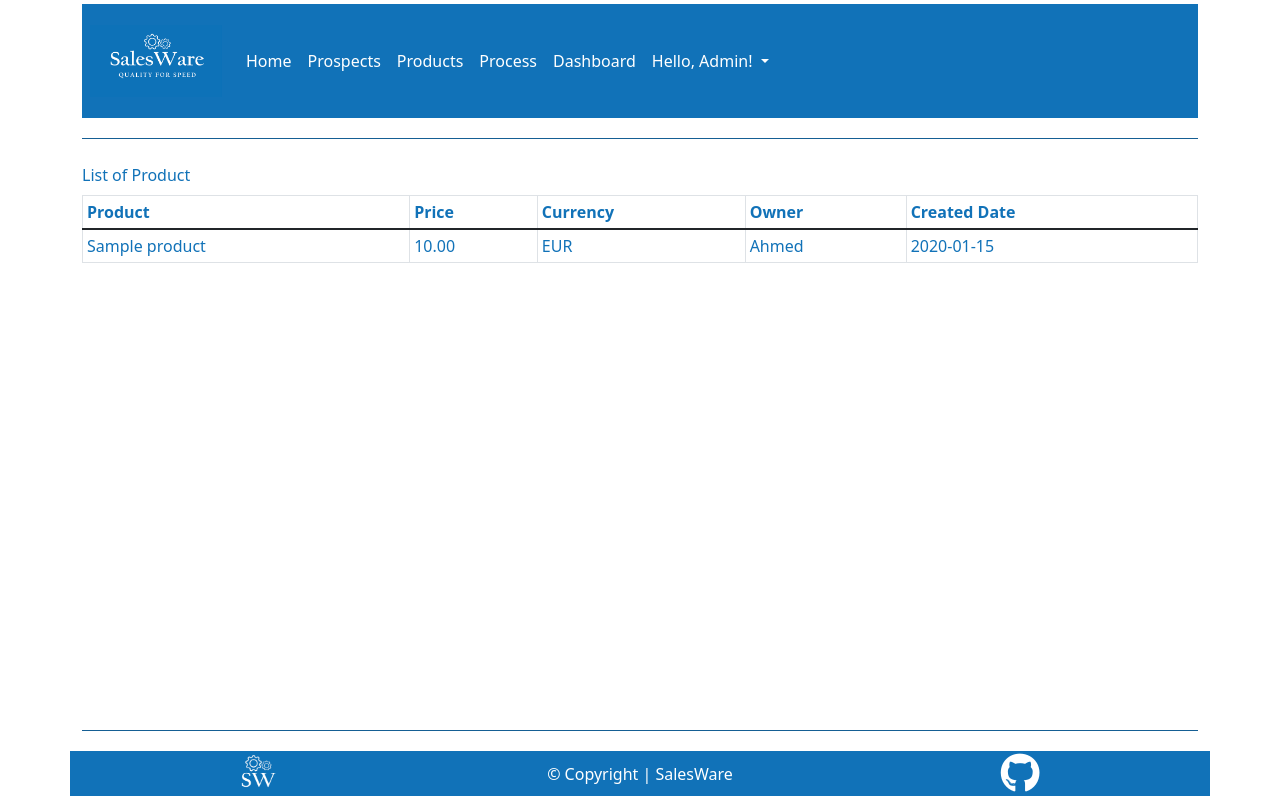
After one commit to ahmedcodein/salesware, a Django app: template product/templates/product/product_list.html in a window 1280 px wide. The commit adds this page. Run offline with Django 5.2, Linux system fonts and the light colour scheme; the template is opened without the code that fills it: values that come from a table or form of the project are taken from there, others are empty; a user stored in the database is signed in; data comes from the database, SQL or seed files in the repository; both versions use the stored data as it was after the commit; tables that the repository leaves empty hold one stand-in row (values such as "Sample post"); some libraries are stand-ins or nearby versions.

Commit message:
feat: create functional product list page

```diff
--- /dev/null
+++ b/product/templates/product/product_list.html
@@ -0,0 +1,36 @@
+{% extends "base.html" %}
+{% load static %}
+{% block content %}
+{% if user.is_authenticated %}
+<!-- Table list all the products in the database -->
+<div class=" container">
+    <div class="row">
+        <div class="col-12 table-responsive-lg">
+            <table class="table table-bordered table-hover table-sm">
+                <caption class="caption-top">List of Product</caption>
+                <thead>
+                    <tr>
+                        <th scope="col">Product</th>
+                        <th scope="col">Price</th>
+                        <th scope="col">Currency</th>
+                        <th scope="col">Owner</th>
+                        <th scope="col">Created Date</th>
+                    </tr>
+                </thead>
+                <tbody class="table-group-divider">
+                    {% for product in object_list %}
+                    <tr>
+                        <td>{{ product.name }}</td>
+                        <td>{{ product.price }}</td>
+                        <td>{{ product.currency }}</td>
+                        <td>{{ product.owner }}</td>
+                        <td>{{ product.created_on | date:"Y-m-d" }}</td>
+                    </tr>
+                    {% endfor %}
+                </tbody>
+            </table>
+        </div>
+    </div>
+</div>
+{% endif %}
+{% endblock content %}
--- a/product/urls.py
+++ b/product/urls.py
@@ -3,10 +3,10 @@ from django.urls import path
 
 
 urlpatterns = [
-    # URL to display the prospect detail
+    # URL to display the product detail
     path(
         '',
-        views.product_index,
-        name='product_index'
+        views.ProductList.as_view(),
+        name='product_list'
     ),
 ]
--- a/templates/base.html
+++ b/templates/base.html
@@ -46,7 +46,7 @@
                                 <a class="nav-link text-white" href="{% url 'prospect_list' %}">Prospects</a>
                             </li>
                             <li class="nav-item">
-                                <a class="nav-link text-white" href="#">Products</a>
+                                <a class="nav-link text-white" href="{% url 'product_list' %}">Products</a>
                             </li>
                             <li class="nav-item">
                                 <a class="nav-link text-white" href="#">Process</a>
```
Also changed, not shown: product/views.py (+9 -4 lines), db.sqlite3.
